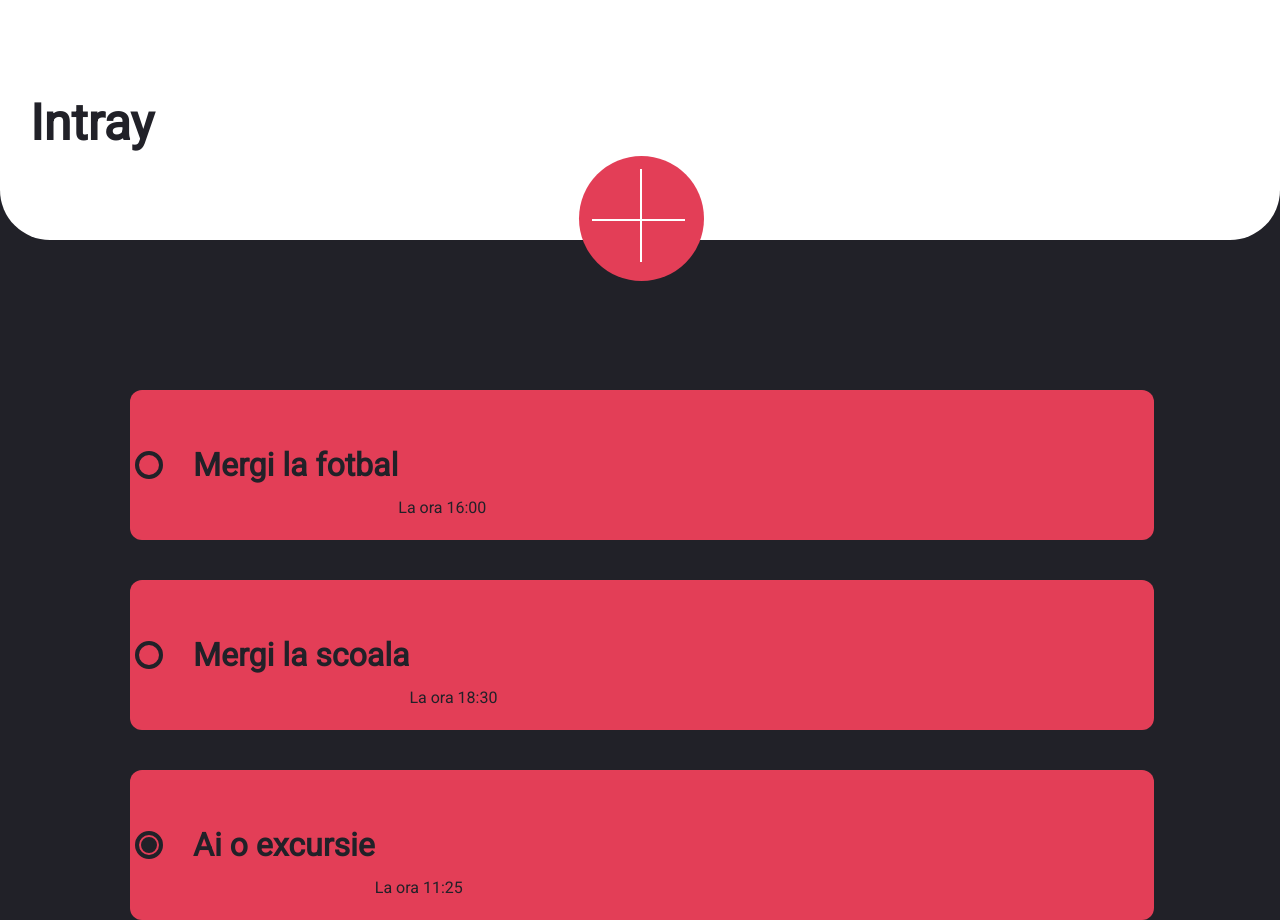
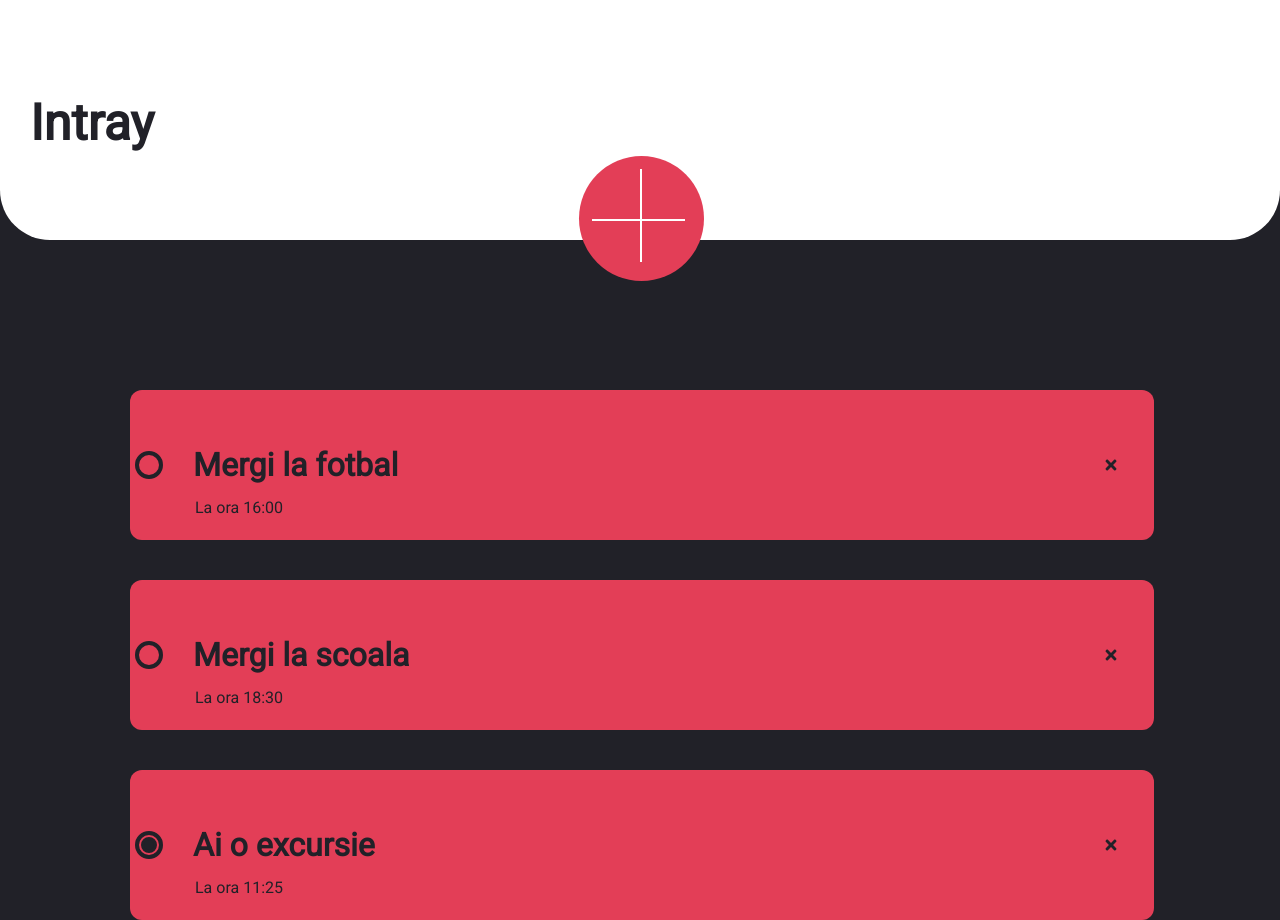
Before and after one commit to zamfir231/TodoApp, a React (Create React App) app: page / in a window 1280 px wide. Built offline with nearby package versions, Linux system fonts and the light colour scheme.

Commit message:
fixed design issues

```diff
--- a/package.json
+++ b/package.json
@@ -3,11 +3,14 @@
   "version": "0.1.0",
   "private": true,
   "dependencies": {
+    "@material-ui/core": "^4.11.4",
+    "@material-ui/icons": "^4.11.2",
     "@testing-library/jest-dom": "^5.12.0",
     "@testing-library/react": "^11.2.6",
     "@testing-library/user-event": "^12.8.3",
     "react": "^17.0.2",
     "react-dom": "^17.0.2",
+    "react-icons": "^4.2.0",
     "react-scripts": "4.0.3",
     "web-vitals": "^1.1.2"
   },
--- a/src/App.js
+++ b/src/App.js
@@ -49,6 +49,7 @@ const App = () => {
 
   }
 
+
   return (
     <div>
       <Header onAddTask={() => setshowAddTaskInput(true)} />
--- a/src/components/HomePage/Tasks/RadioButton.js
+++ b/src/components/HomePage/Tasks/RadioButton.js
@@ -8,6 +8,7 @@ const RadioButton = ({insideColor, borderColor, width, done}) => {
             onClick={() => setChecked(!checked)}
             style ={{
                 borderRadius: '50%',
+                cursor: 'pointer',
                 marginLeft: '5px',
                 border: '4px',
                 display: 'flex',
--- a/src/components/HomePage/Tasks/Task.js
+++ b/src/components/HomePage/Tasks/Task.js
@@ -1,12 +1,17 @@
 import RadioButton from "./RadioButton";
+import { FaTimes } from 'react-icons/fa'
 
-const Task = ({ text, done, description }) => {
+const Task = ({ text, done, description, onDelete }) => {
     return (
         <div className='task'>
             <RadioButton done={done} insideColor='#E33E57' borderColor='#212128' width='20' />
             <h1 style={{marginLeft: '30px',}}>{text}</h1>
             <br/>
             <p className='task-description'>{description}</p>
+            <FaTimes
+                class='deleteTaskButton'
+                style={{ color: '#212128', cursor: 'pointer' }}
+            />
         </div>
     )
 }
--- a/src/components/HomePage/header/Header.js
+++ b/src/components/HomePage/header/Header.js
@@ -1,4 +1,5 @@
 import AddTaskButton from "./AddTaskButton"
+
 
 const Header = ({ onAddTask }) => {
     return (
--- a/src/index.css
+++ b/src/index.css
@@ -86,7 +86,16 @@ body {
 .task-description {
   display: inline;
   color: #212128;
-  position: relative;
-  margin-left: 0px;
+  position: absolute;
+  float: left;
   margin-top: 100px;
+  margin-left: 65px;
 }
+
+.deleteTaskButton {
+  display: inline;
+  color: #212128;
+  position: absolute;
+  float: right;
+  left: 95%;
+}
```
Also changed, not shown: src/components/HomePage/header/Navbar.js (+40 -0 lines), 1 other file (tests, documents, lock files or other folders).
